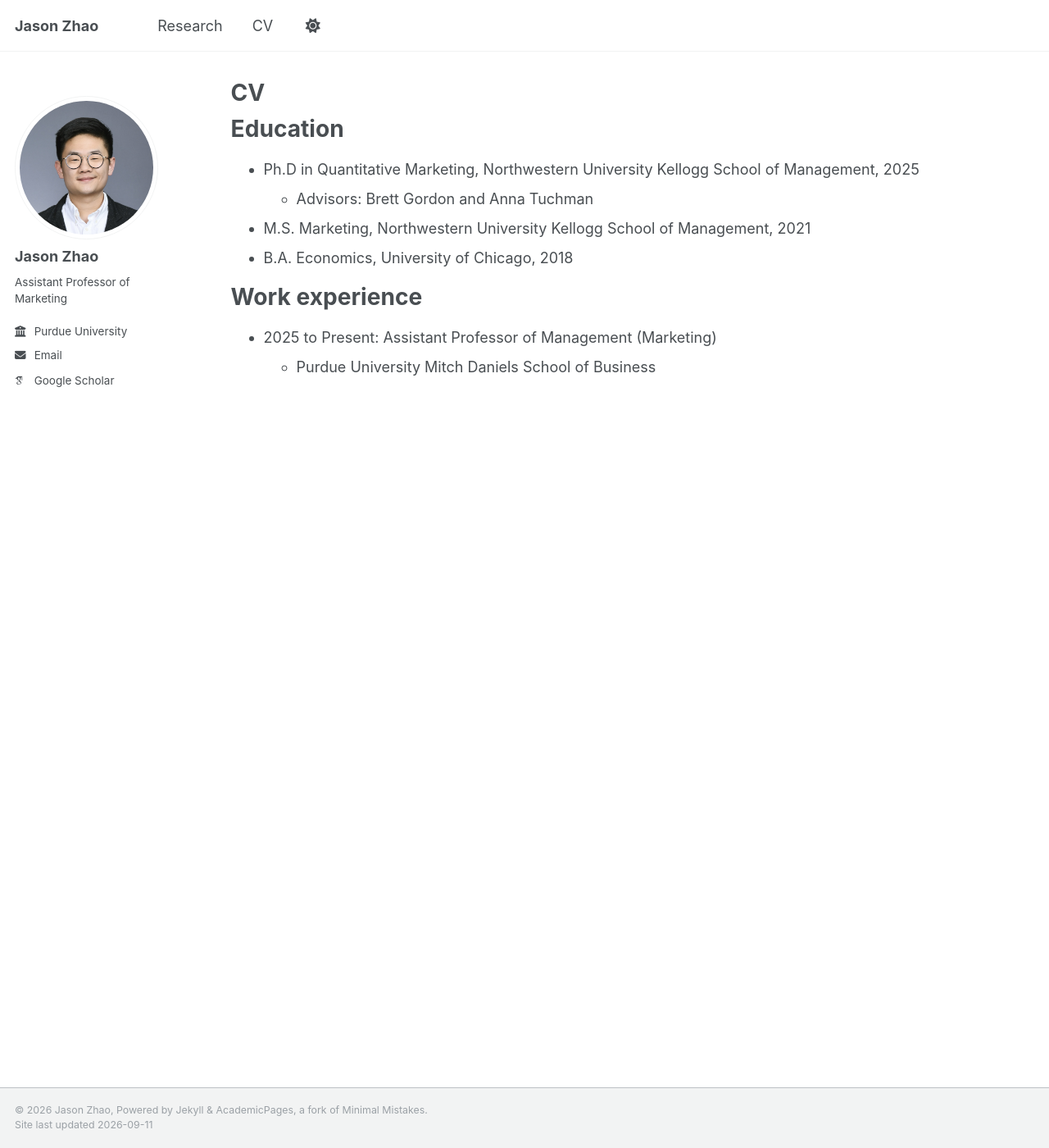
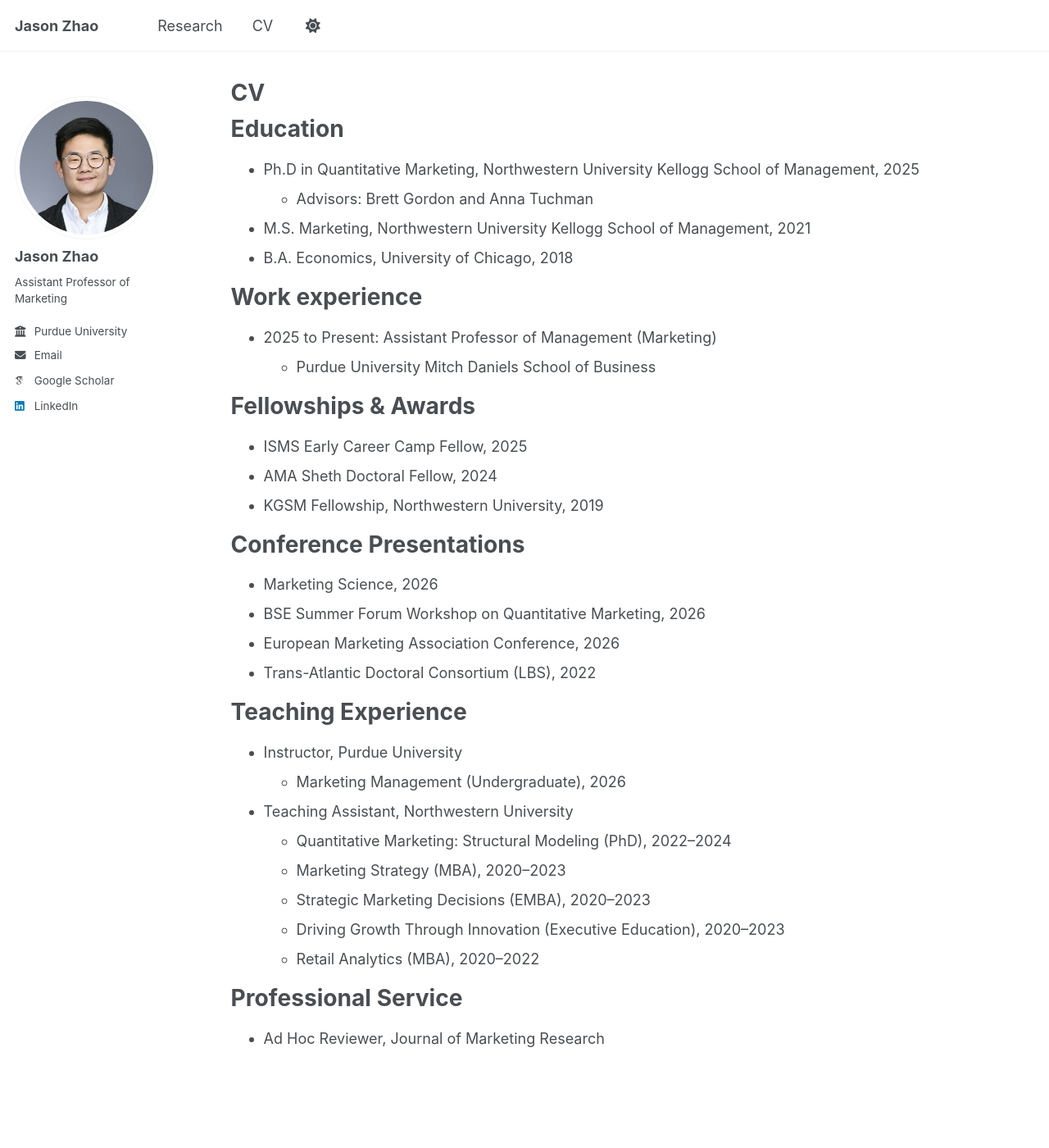
Before and after one commit to zhaocommajason/zhaocommajason.github.io, a Jekyll site: the page built from _pages/cv.md, in a window 1280 px wide and 1400 px high. Shown: the whole window at 82% size. Built offline with Jekyll 4.4.1, drawn with Linux system fonts in a browser that asks for light colours; some web fonts are replaced; a script that is not in the unit is left out.

Commit message:
Updated CV, paper abstract

```diff
--- a/_config.yml
+++ b/_config.yml
@@ -61,7 +61,7 @@ author:
   keybase          : # Username
   instagram        : # Username
   lastfm           : # Username
-  linkedin         : # Username
+  linkedin         : "jason-zhao-586635b2"
   mastodon         : # URL
   medium           : # URL
   pinterest        : # Username
@@ -150,6 +150,7 @@ social:
   name                   : Jason Zhao
   links:
     - "https://scholar.google.com/citations?hl=en&user=Q2M6u-MAAAAJ"
+    - "https://www.linkedin.com/in/jason-zhao-586635b2"
 
 
 # Analytics
--- a/_pages/cv.md
+++ b/_pages/cv.md
@@ -21,6 +21,34 @@ Work experience
 * 2025 to Present: Assistant Professor of Management (Marketing)
   * Purdue University Mitch Daniels School of Business
 
+
+Fellowships & Awards
+======
+* ISMS Early Career Camp Fellow, 2025
+* AMA Sheth Doctoral Fellow, 2024
+* KGSM Fellowship, Northwestern University, 2019
+
+Conference Presentations
+======
+* Marketing Science, 2026
+* BSE Summer Forum Workshop on Quantitative Marketing, 2026
+* European Marketing Association Conference, 2026
+* Trans-Atlantic Doctoral Consortium (LBS), 2022
+
+Teaching Experience
+======
+* Instructor, Purdue University
+  * Marketing Management (Undergraduate), 2026
+* Teaching Assistant, Northwestern University
+  * Quantitative Marketing: Structural Modeling (PhD), 2022–2024
+  * Marketing Strategy (MBA), 2020–2023
+  * Strategic Marketing Decisions (EMBA), 2020–2023
+  * Driving Growth Through Innovation (Executive Education), 2020–2023
+  * Retail Analytics (MBA), 2020–2022
+
+Professional Service
+======
+* Ad Hoc Reviewer, Journal of Marketing Research
 
 <!-- * Fall 2015: Research Assistant
   * GitHub University
```
Also changed, not shown: _publications/2025-Polarization.md (+2 -2 lines).
